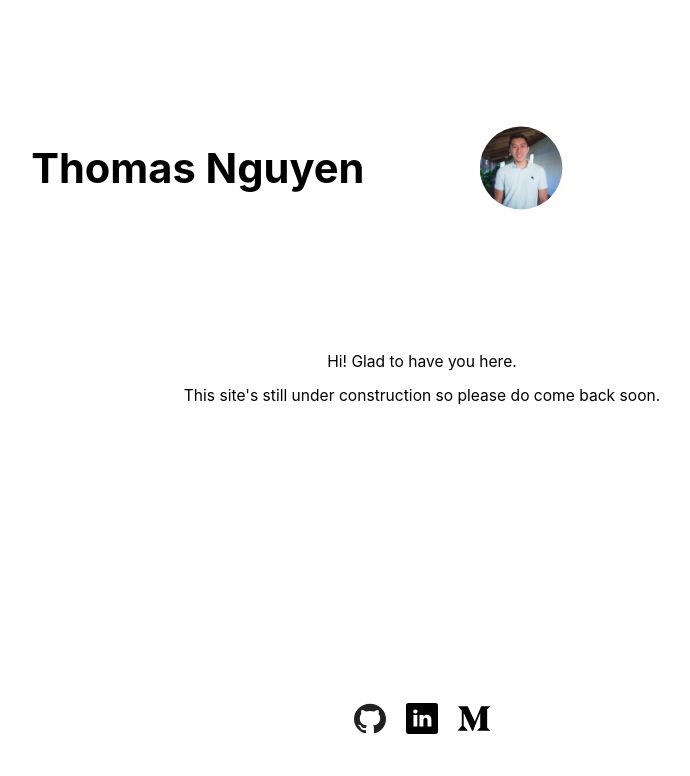
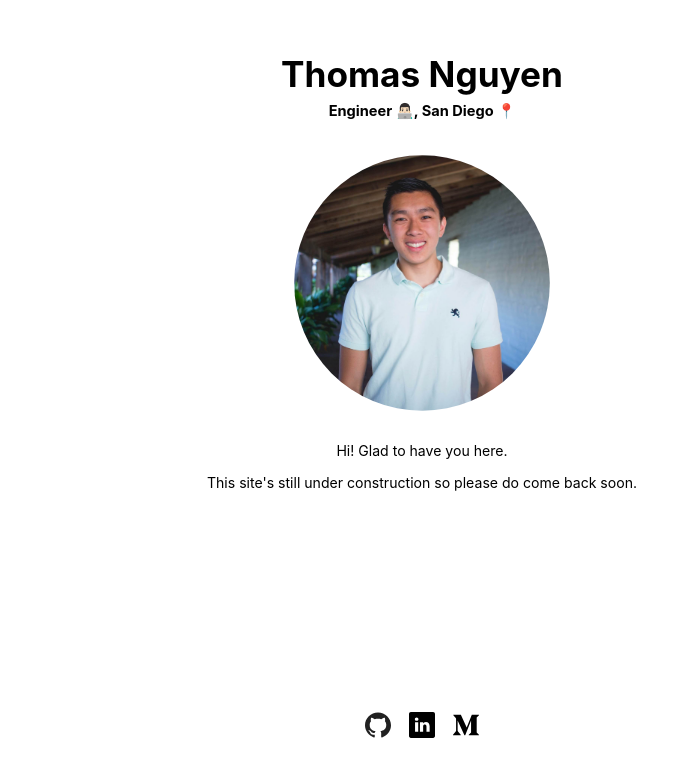
Before and after one commit to thomasvn/thomasvn.dev, a React (Create React App) app: page / in a window 1280 px wide. Shown: the top 776 px of the page, without its empty margins (218-908 px from the left). Built offline with nearby package versions, Linux system fonts and the light colour scheme.

Commit message:
Change double column page to single column page. Add subtitle.

```diff
--- a/src/App.css
+++ b/src/App.css
@@ -1,6 +1,6 @@
 /* App */
 html {
-  font-size: calc(0.5em + 1vw);
+  font-size: calc(0.5em + 0.75vw);
 }
 
 .App {
@@ -10,7 +10,38 @@ html {
 
 
 /* About Me */
-.banner {
+.portrait {
+  border-radius: 50%;
+  max-width: 20%;
+  padding: 0.75em;
+}
+
+.title h1 {
+  margin: 0;
+  padding-top: 1.5em;
+}
+
+.title h5 {
+  margin: 0;
+  padding-top: 0.5em;
+  padding-bottom: 1.5em;
+}
+
+p {
+  font-size: 0.8em;
+}
+
+@media screen and (max-width: 600px) {
+  .portrait {
+    max-width: 35%;
+    padding: 1.5em;
+  }
+}
+
+
+/* TWO COLUMNED STYLING */
+/* About Me */
+/* .banner {
   display: grid;
   grid-template-columns: 1fr 1fr;
   grid-auto-rows: 10em;
@@ -36,6 +67,21 @@ html {
   font-size: 0.75em;
 }
 
+@media screen and (max-width: 600px) {
+  .banner {
+    grid-template-columns: 1fr;
+  }
+
+  .title {
+    justify-self: center;
+  }
+
+  .portrait {
+    justify-self: center;
+  }
+} */
+
+
 
 /* Footer */
 footer {
--- a/src/components/AboutMe.js
+++ b/src/components/AboutMe.js
@@ -6,7 +6,10 @@ class AboutMe extends React.Component {
     return (
       <div className="AboutMe">
         <div className="banner">
-          <h1 className="title">Thomas Nguyen</h1>
+          <div className="title">
+            <h1>Thomas Nguyen</h1>
+            <h5>Engineer <span role="img" aria-label="male technologist">👨🏻‍💻</span>, San Diego <span role="img" aria-label="pin">📍</span></h5>
+          </div>
           <img src={portrait} className="portrait" alt="Thomas's Portrait"></img>
         </div>
         <p>Hi! Glad to have you here.</p>
```
